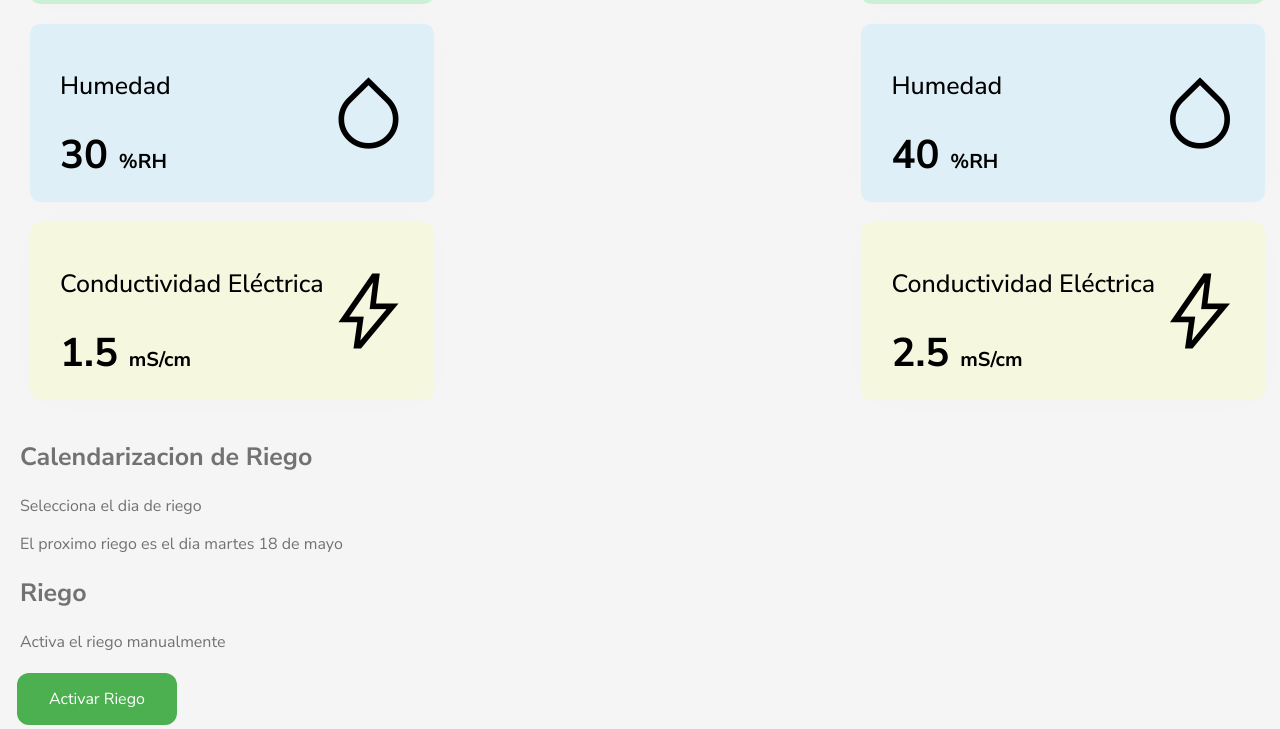
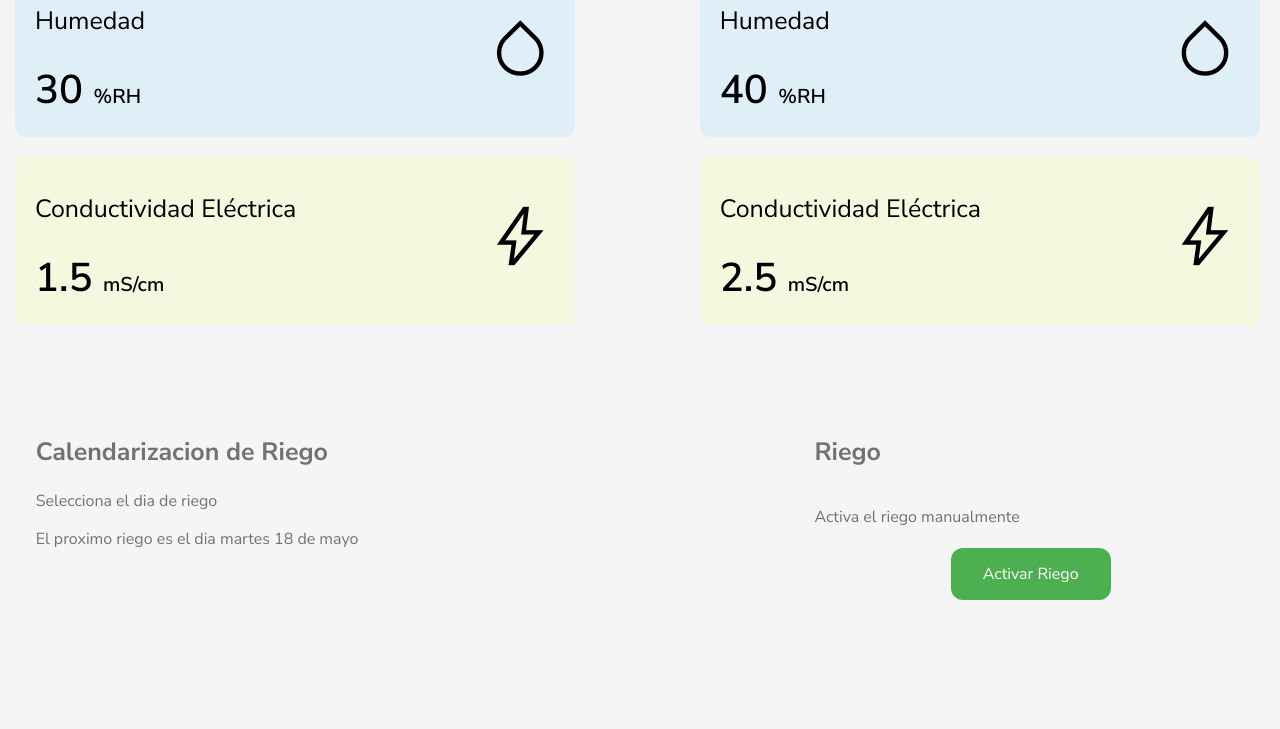
Before and after one commit to gonzalesomar/Dashboard_WebApp, a website: page index.html in a window 1280 px wide. Shown: the part 749-1478 px from the top of the page. After the commit the page ends 1353 px from the top, so only its background shows below. Drawn offline with nearby package versions, Linux system fonts and the light colour scheme; a script that the page names is missing.

Commit message:
Media query for Ipad size

```diff
--- a/assets/css/style.css
+++ b/assets/css/style.css
@@ -28,7 +28,7 @@ body{
     border-radius: 10px;
 }
 .dashboard .navigation div{
-    margin-top: 25px;
+    margin: auto;
 }
 .dashboard .navigation div span{
     display: flex;
@@ -102,12 +102,9 @@ body{
 
 /* Sensors */
 .dashboard .main .sensors{
-    display: flex;
-    flex-wrap: wrap;
-    justify-content: space-between;
-    margin-top: 50px;
+    margin-top: 10px;
     align-items: center;
-    margin-left: 15px;
+    margin-right: 5px;
 }
 .dashboard h2{
     font-size: 25px;
@@ -121,21 +118,21 @@ body{
 
 .dashboard .main .sensors h3{
     font-size: 25px;
-    margin-left: 20px;
-    font-weight: 500;
+    margin-left: 10px;
+    font-weight: 400;
 }
 .dashboard .main .sensors .value{
     font-size: 40px;
-    margin-left: 20px;
-    font-weight: 700;
+    margin-left: 10px;
+    font-weight: 600;
 }
 .dashboard .main .sensors .units{
-    font-weight: 700;
+    font-weight: 600;
     font-size: 20px;
 }
 
 .dashboard .main .sensors .humedad{
-    padding: 20px 20px 20px 10px;
+    padding: 10px 20px 20px 10px;
     background-color: rgba(168, 224, 255, 0.3);
     box-shadow: 1px 1px 40px rgba( 0 0 0 / .01);
     margin-bottom: 20px;
@@ -143,9 +140,10 @@ body{
     display: flex;
     justify-content: space-between;
     align-items: center;
+    /* width: 80%; */
 }
 .dashboard .main .sensors .ec{
-    padding: 20px 20px 20px 10px;
+    padding: 10px 20px 20px 10px;
     background-color: rgba(243, 255, 168, 0.3);
     box-shadow: 1px 1px 40px rgba( 0 0 0 / .01);
     margin-bottom: 20px;
@@ -153,9 +151,10 @@ body{
     display: flex;
     justify-content: space-between;
     align-items: center;
+    /* width: 80%; */
 }
 .dashboard .main .sensors .battery{
-    padding: 20px 20px 20px 10px;
+    padding: 10px 20px 20px 10px;
     background-color: rgba(108, 227, 134, 0.3);
     box-shadow: 1px 1px 40px rgba( 0 0 0 / .01);
     margin-bottom: 20px;
@@ -163,19 +162,29 @@ body{
     display: flex;
     justify-content: space-between;
     align-items: center;
+    /* width: 80%; */
 }
-
 .dashboard .main .sensors .material-symbols-outlined{
-    font-size: 90px;
+    font-size: 70px;
 }
 
 /* ==============================================
                  Calendar
 ================================================= */
 .dashboard .calendarizacion div{
-    width: 95%;
+    width: 100%;
     margin: auto;
     color: #727272;
+}
+.riego {
+    display: flex;
+    flex-direction: column;
+    align-items: center;
+}
+
+.riego h2, .riego p {
+    text-align: left;
+    width: 100%;
 }
 button {
     background-color: #4CAF50; /* Green background */
@@ -195,3 +204,31 @@ button {
 button:hover {
     background-color: #45a049; /* Change background color when hovering over the button */
 }
+
+/* Media Query 768 px */
+@media only screen and (min-width: 768px){
+    .dashboard .main .sensors{
+        display: flex;
+        flex-wrap: wrap;
+        justify-content: space-between;
+    }
+    .dashboard .main .sensors .sensor_1{
+        width: 45%;
+    }
+    .dashboard .main .sensors .sensor_2{
+        width: 45%;
+    }
+    /* Calendar */
+    .dashboard .calendarizacion{
+        display: flex;
+        justify-content: space-around;
+        flex-wrap: nowrap;
+        padding-top: 70px;
+    }
+    .dashboard .calendarizacion .calendario{
+        width: 60%;
+    }
+    .dashboard .calendarizacion .riego{
+        width: 35%;
+    }
+}
```
